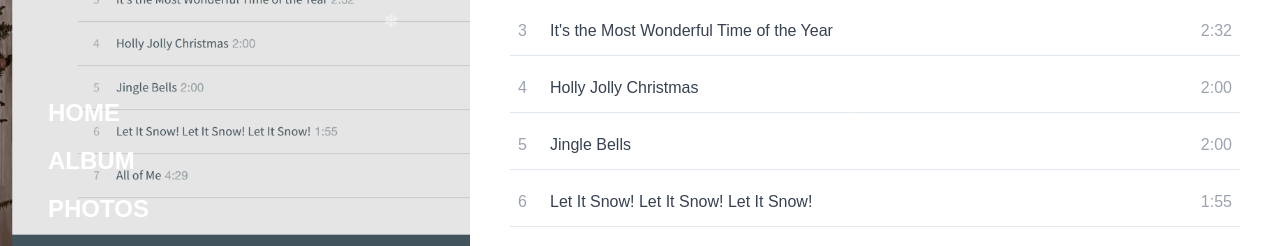
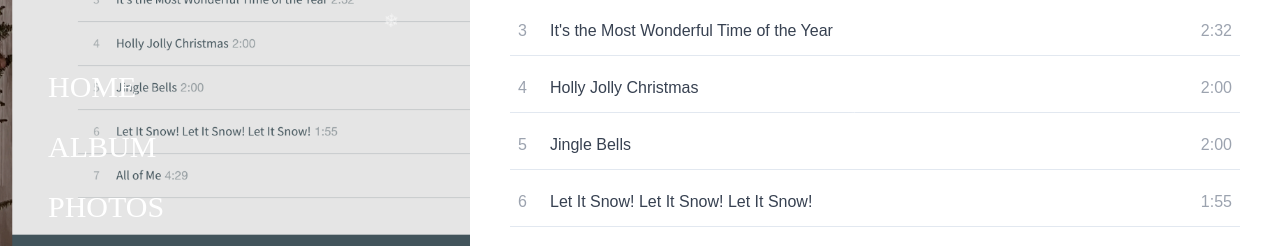
Before and after one commit to jonmgalante/a-very-beary-christmas, a React (Vite) app: page / in a window 1280 px wide. Shown: the part 527-773 px from the top of the page. Built offline with nearby package versions, Linux system fonts and the light colour scheme.

Commit message:
Fix: Sidebar navigation styling
Adjust the styling of the home, album, and photos buttons in the sidebar to match the provided screenshot.

```diff
--- a/src/components/Sidebar.tsx
+++ b/src/components/Sidebar.tsx
@@ -21,19 +21,19 @@ export const Sidebar: React.FC = () => {
 
           {/* Navigation */}
           <nav className="p-8 md:p-12 mt-auto">
-            <ul className="flex flex-col space-y-4">
+            <ul className="flex flex-col space-y-6">
               <li>
-                <Link to="/" className="text-white text-xl md:text-2xl font-semibold hover:text-christmas-gold transition-colors">
+                <Link to="/" className="text-white text-2xl md:text-3xl font-kaushan hover:text-christmas-gold transition-colors">
                   HOME
                 </Link>
               </li>
               <li>
-                <Link to="/" className="text-white text-xl md:text-2xl font-semibold hover:text-christmas-gold transition-colors">
+                <Link to="/" className="text-white text-2xl md:text-3xl font-kaushan hover:text-christmas-gold transition-colors">
                   ALBUM
                 </Link>
               </li>
               <li>
-                <Link to="/" className="text-white text-xl md:text-2xl font-semibold hover:text-christmas-gold transition-colors">
+                <Link to="/" className="text-white text-2xl md:text-3xl font-kaushan hover:text-christmas-gold transition-colors">
                   PHOTOS
                 </Link>
               </li>
```
